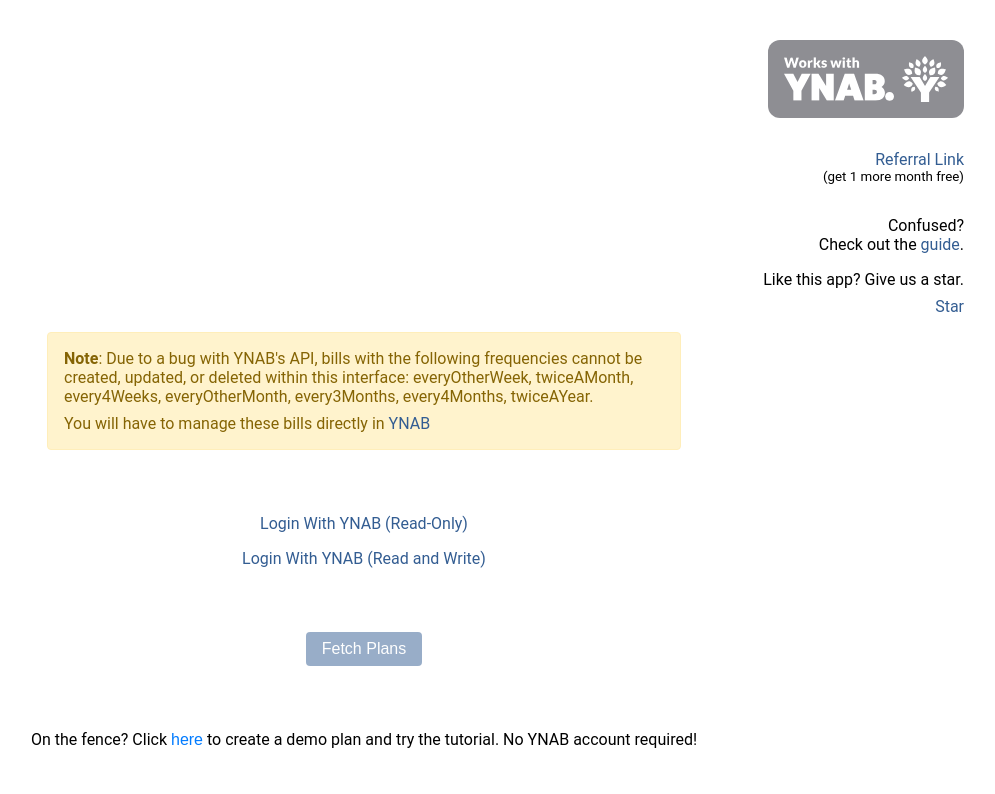
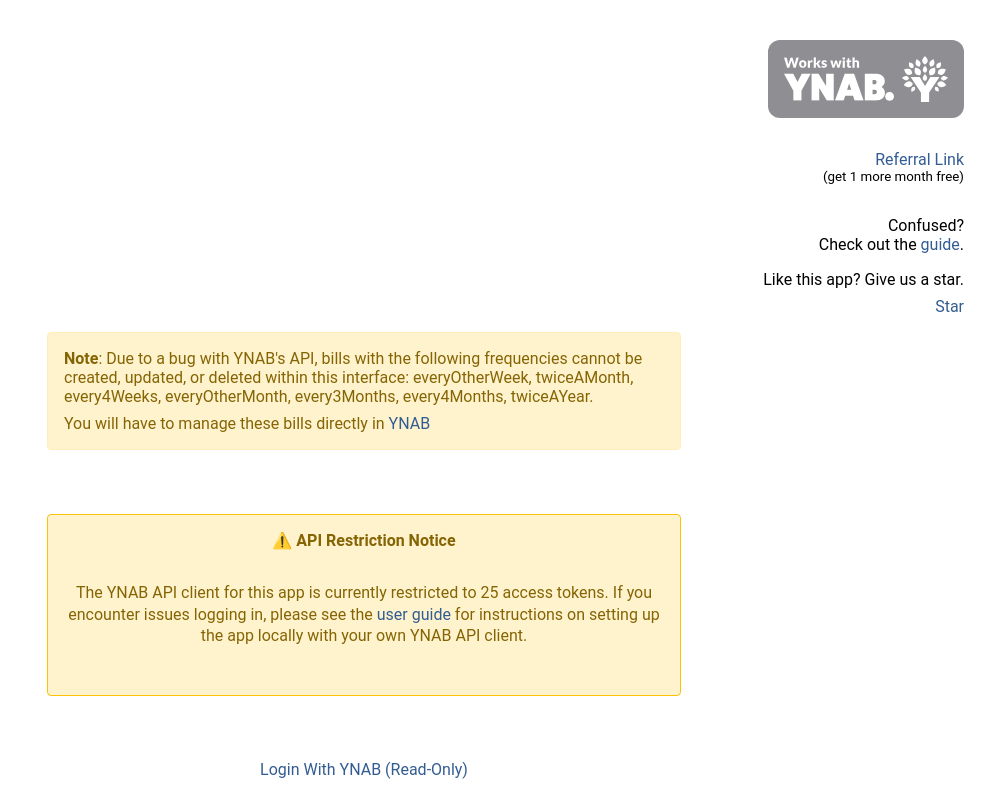
Before and after one commit to danielh-official/billsforynab, a SvelteKit app: page / in a window 1280 px wide. Shown: the top 794 px of the page, without its empty margins (276-1271 px from the left). Built offline with nearby package versions, Linux system fonts and the light colour scheme; no server answers.

Commit message:
Add API restriction warning to home page and GUIDE.md
Co-authored-by: danielh-official <49914607+danielh-official@users.noreply.github.com>

```diff
--- a/src/routes/+page.svelte
+++ b/src/routes/+page.svelte
@@ -248,15 +248,47 @@
 			flex-direction: column;
 		}
 
+		.api-warning {
+			max-width: 600px;
+			padding: 1rem;
+			background-color: #fff3cd;
+			border: 1px solid #ffc107;
+			border-radius: 4px;
+			color: #856404;
+			text-align: center;
+		}
+
+		.api-warning strong {
+			display: block;
+			margin-bottom: 0.5rem;
+		}
+
 		@media (prefers-color-scheme: dark) {
 			.table th {
 				background-color: #444;
+			}
+
+			.api-warning {
+				background-color: #664d03;
+				border-color: #997404;
+				color: #ffecb5;
 			}
 		}
 	</style>
 </svelte:head>
 
 <div class="container">
+	<div class="api-warning">
+		<strong>⚠️ API Restriction Notice</strong>
+		<p>
+			The YNAB API client for this app is currently restricted to 25 access tokens. If you encounter
+			issues logging in, please see the <a
+				href="https://github.com/danielh-official/billsforynab/blob/main/GUIDE.md#api-restriction-notice"
+				target="_blank"
+				rel="noopener noreferrer">user guide</a
+			> for instructions on setting up the app locally with your own YNAB API client.
+		</p>
+	</div>
 	{#if authToken}
 		<div class="logged-in-message">
 			<p>Access token found. You are logged in with {accessType}.</p>
```
Also changed, not shown: 2 other files (tests, documents, lock files or other folders).
